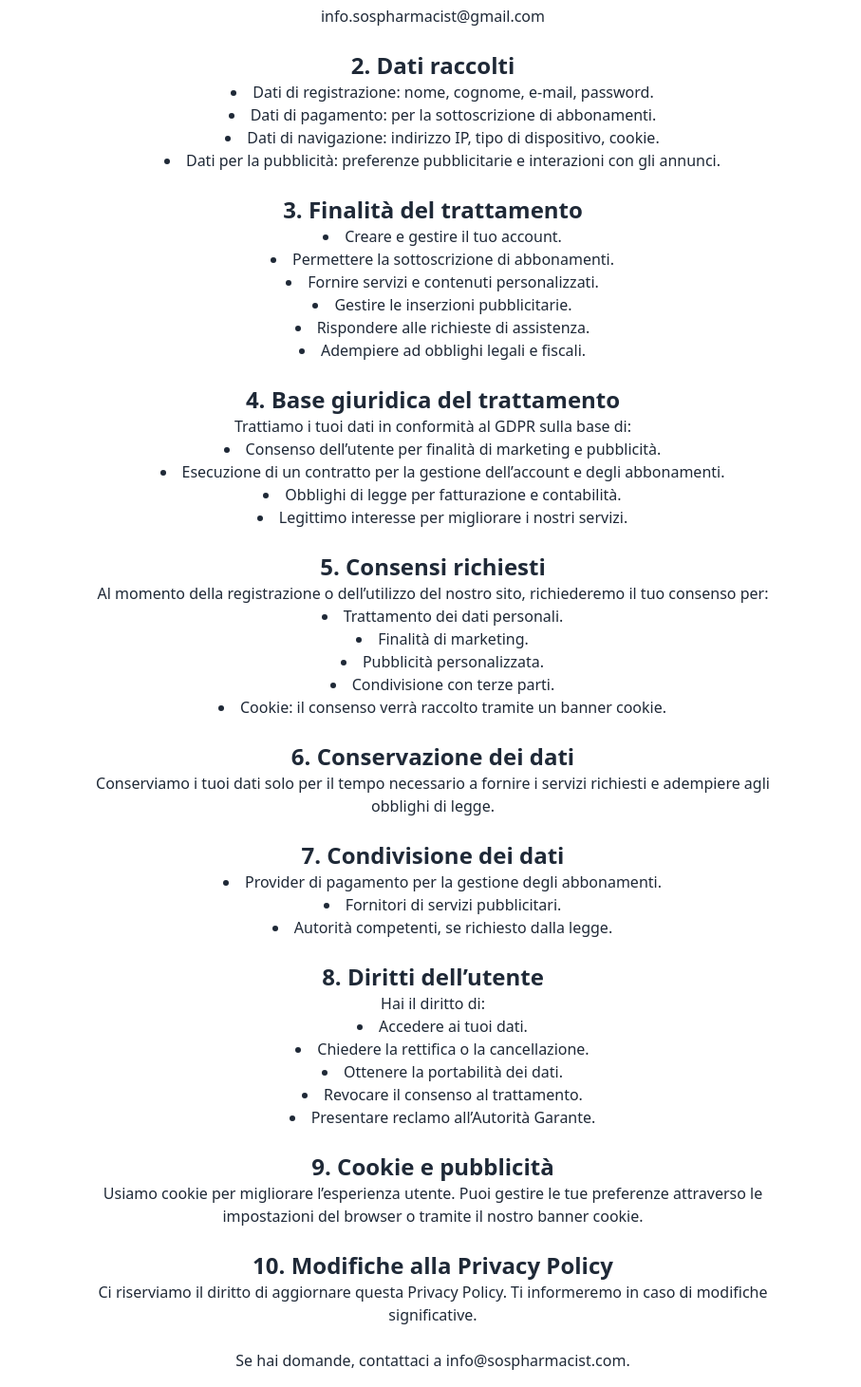
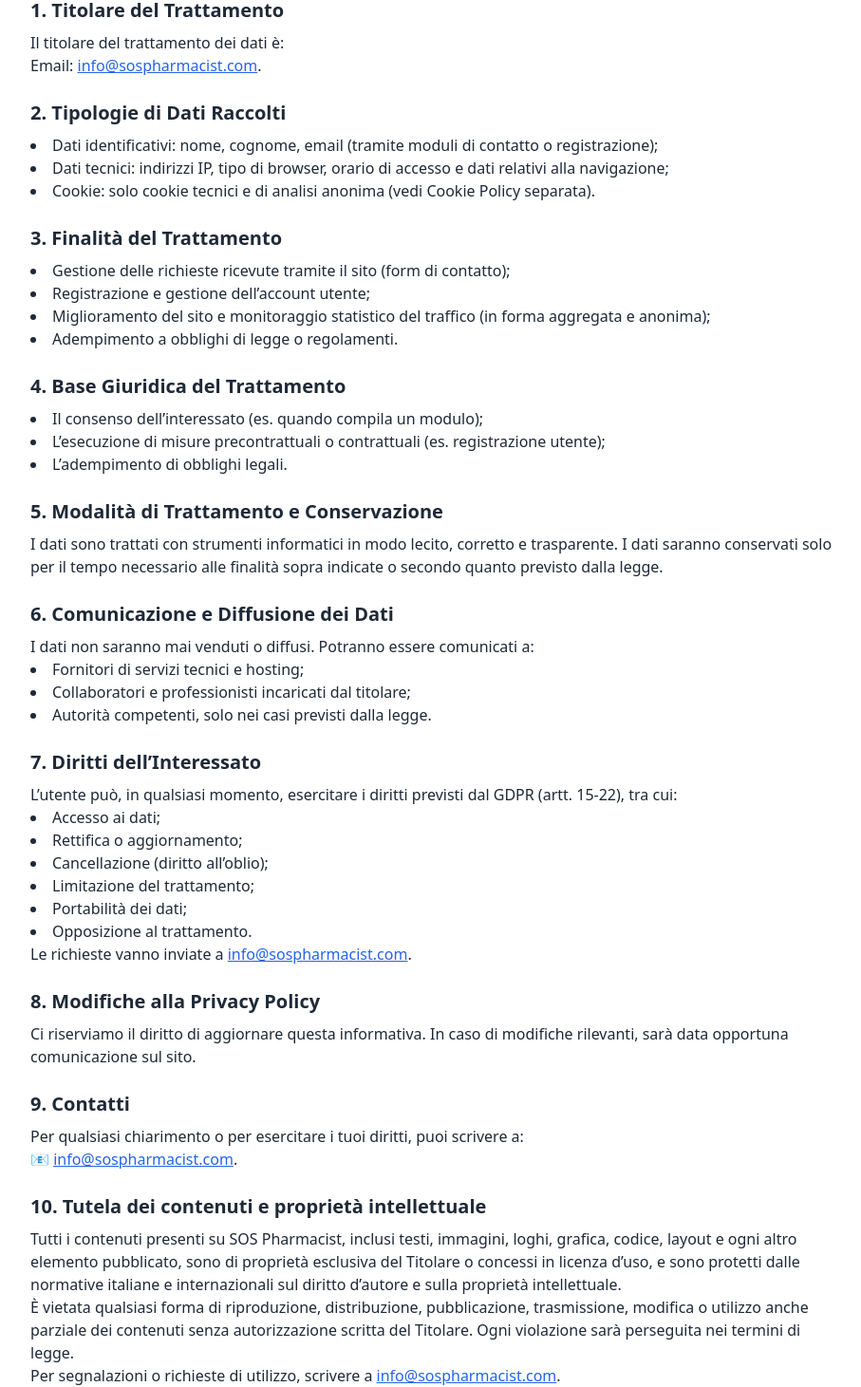
Before and after one commit to arash-96/farmacisti_finder, a React (Vite) app in the folder frontend/: page /privacy in a window 1280 px wide. Shown: the part 215-1676 px from the top of the page at 95% size, without its empty margins (184-1091 px from the left). Built offline with nearby package versions, Linux system fonts and the light colour scheme; no server answers; the HTML template or start-up script is replaced by a standard one.

Commit message:
updating privacy policy

```diff
--- a/frontend/src/pages/Privacy.jsx
+++ b/frontend/src/pages/Privacy.jsx
@@ -1,82 +1,119 @@
 const PrivacyPolicy = () => {
     return (
-        <div className="text-center mx-auto max-w-3xl">
+        <main className="p-6 max-w-4xl mx-auto text-gray-800">
             <h1 className="text-3xl font-bold mb-4">Privacy Policy di SOS Pharmacist</h1>
-            <p className="text-gray-600">Ultimo aggiornamento: 28/03/2025</p>
-            <p className="mt-4">Benvenuto su SOS Pharmacist. La tua privacy è importante per noi e ci impegniamo a proteggerla. Questa Privacy Policy descrive come raccogliamo, utilizziamo e proteggiamo i tuoi dati personali quando utilizzi il nostro sito web.</p>
+            <p className="italic mb-6">Ultimo aggiornamento: 13/05/2025</p>
 
-            <h2 className="text-2xl font-bold mt-6">1. Titolare del trattamento</h2>
-            <p>info.sospharmacist@gmail.com</p>
+            <p className="mb-4">
+                Questa informativa è resa ai sensi dell’art. 13 del Regolamento (UE) 2016/679 (GDPR) e descrive le modalità con cui SOS Pharmacist raccoglie, utilizza e protegge i dati personali degli utenti che accedono al sito{" "}
+                <a href="https://www.sos-pharmacist.com" className="text-blue-600 underline" target="_blank" rel="noopener noreferrer">
+                    www.sos-pharmacist.com
+                </a>.
+            </p>
 
-            <h2 className="text-2xl font-bold mt-6">2. Dati raccolti</h2>
-            <ul className="list-disc list-inside pl-5">
-                <li>Dati di registrazione: nome, cognome, e-mail, password.</li>
-                <li>Dati di pagamento: per la sottoscrizione di abbonamenti.</li>
-                <li>Dati di navigazione: indirizzo IP, tipo di dispositivo, cookie.</li>
-                <li>Dati per la pubblicità: preferenze pubblicitarie e interazioni con gli annunci.</li>
-            </ul>
+            <section className="mb-6">
+                <h2 className="text-xl font-semibold mb-2">1. Titolare del Trattamento</h2>
+                <p>
+                    Il titolare del trattamento dei dati è:<br />
+                    Email: <a href="mailto:info@sospharmacist.com" className="text-blue-600 underline">
+                        info@sospharmacist.com
+                    </a>.<br />
+                </p>
+            </section>
 
-            <h2 className="text-2xl font-bold mt-6">3. Finalità del trattamento</h2>
-            <ul className="list-disc list-inside  pl-5">
-                <li>Creare e gestire il tuo account.</li>
-                <li>Permettere la sottoscrizione di abbonamenti.</li>
-                <li>Fornire servizi e contenuti personalizzati.</li>
-                <li>Gestire le inserzioni pubblicitarie.</li>
-                <li>Rispondere alle richieste di assistenza.</li>
-                <li>Adempiere ad obblighi legali e fiscali.</li>
-            </ul>
+            <section className="mb-6">
+                <h2 className="text-xl font-semibold mb-2">2. Tipologie di Dati Raccolti</h2>
+                <ul className="list-disc list-inside">
+                    <li>Dati identificativi: nome, cognome, email (tramite moduli di contatto o registrazione);</li>
+                    <li>Dati tecnici: indirizzi IP, tipo di browser, orario di accesso e dati relativi alla navigazione;</li>
+                    <li>Cookie: solo cookie tecnici e di analisi anonima (vedi Cookie Policy separata).</li>
+                </ul>
+            </section>
 
-            <h2 className="text-2xl font-bold mt-6">4. Base giuridica del trattamento</h2>
-            <p>Trattiamo i tuoi dati in conformità al GDPR sulla base di:</p>
-            <ul className="list-disc list-inside  pl-5">
-                <li>Consenso dell’utente per finalità di marketing e pubblicità.</li>
-                <li>Esecuzione di un contratto per la gestione dell’account e degli abbonamenti.</li>
-                <li>Obblighi di legge per fatturazione e contabilità.</li>
-                <li>Legittimo interesse per migliorare i nostri servizi.</li>
-            </ul>
+            <section className="mb-6">
+                <h2 className="text-xl font-semibold mb-2">3. Finalità del Trattamento</h2>
+                <ul className="list-disc list-inside">
+                    <li>Gestione delle richieste ricevute tramite il sito (form di contatto);</li>
+                    <li>Registrazione e gestione dell’account utente;</li>
+                    <li>Miglioramento del sito e monitoraggio statistico del traffico (in forma aggregata e anonima);</li>
+                    <li>Adempimento a obblighi di legge o regolamenti.</li>
+                </ul>
+            </section>
 
-            <h2 className="text-2xl font-bold mt-6">5. Consensi richiesti</h2>
-            <p>Al momento della registrazione o dell’utilizzo del nostro sito, richiederemo il tuo consenso per:</p>
-            <ul className="list-disc list-inside  pl-5">
-                <li>Trattamento dei dati personali.</li>
-                <li>Finalità di marketing.</li>
-                <li>Pubblicità personalizzata.</li>
-                <li>Condivisione con terze parti.</li>
-                <li>Cookie: il consenso verrà raccolto tramite un banner cookie.</li>
-            </ul>
+            <section className="mb-6">
+                <h2 className="text-xl font-semibold mb-2">4. Base Giuridica del Trattamento</h2>
+                <ul className="list-disc list-inside">
+                    <li>Il consenso dell’interessato (es. quando compila un modulo);</li>
+                    <li>L’esecuzione di misure precontrattuali o contrattuali (es. registrazione utente);</li>
+                    <li>L’adempimento di obblighi legali.</li>
+                </ul>
+            </section>
 
-            <h2 className="text-2xl font-bold mt-6">6. Conservazione dei dati</h2>
-            <p>Conserviamo i tuoi dati solo per il tempo necessario a fornire i servizi richiesti e adempiere agli obblighi di legge.</p>
+            <section className="mb-6">
+                <h2 className="text-xl font-semibold mb-2">5. Modalità di Trattamento e Conservazione</h2>
+                <p>
+                    I dati sono trattati con strumenti informatici in modo lecito, corretto e trasparente. I dati saranno conservati solo per il tempo necessario alle finalità sopra indicate o secondo quanto previsto dalla legge.
+                </p>
+            </section>
 
-            <h2 className="text-2xl font-bold mt-6">7. Condivisione dei dati</h2>
-            <ul className="list-disc list-inside  pl-5">
-                <li>Provider di pagamento per la gestione degli abbonamenti.</li>
-                <li>Fornitori di servizi pubblicitari.</li>
-                <li>Autorità competenti, se richiesto dalla legge.</li>
-            </ul>
+            <section className="mb-6">
+                <h2 className="text-xl font-semibold mb-2">6. Comunicazione e Diffusione dei Dati</h2>
+                <p>
+                    I dati non saranno mai venduti o diffusi. Potranno essere comunicati a:
+                </p>
+                <ul className="list-disc list-inside">
+                    <li>Fornitori di servizi tecnici e hosting;</li>
+                    <li>Collaboratori e professionisti incaricati dal titolare;</li>
+                    <li>Autorità competenti, solo nei casi previsti dalla legge.</li>
+                </ul>
+            </section>
 
-            <h2 className="text-2xl font-bold mt-6">8. Diritti dell’utente</h2>
-            <p>Hai il diritto di:</p>
-            <ul className="list-disc list-inside  pl-5">
-                <li>Accedere ai tuoi dati.</li>
-                <li>Chiedere la rettifica o la cancellazione.</li>
-                <li>Ottenere la portabilità dei dati.</li>
-                <li>Revocare il consenso al trattamento.</li>
-                <li>Presentare reclamo all’Autorità Garante.</li>
-            </ul>
+            <section className="mb-6">
+                <h2 className="text-xl font-semibold mb-2">7. Diritti dell’Interessato</h2>
+                <p>L’utente può, in qualsiasi momento, esercitare i diritti previsti dal GDPR (artt. 15-22), tra cui:</p>
+                <ul className="list-disc list-inside">
+                    <li>Accesso ai dati;</li>
+                    <li>Rettifica o aggiornamento;</li>
+                    <li>Cancellazione (diritto all’oblio);</li>
+                    <li>Limitazione del trattamento;</li>
+                    <li>Portabilità dei dati;</li>
+                    <li>Opposizione al trattamento.</li>
+                </ul>
+                <p>Le richieste vanno inviate a <a href="mailto:info@sospharmacist.com" className="text-blue-600 underline">
+                    info@sospharmacist.com
+                </a>.</p>
+            </section>
 
-            <h2 className="text-2xl font-bold mt-6">9. Cookie e pubblicità</h2>
-            <p>Usiamo cookie per migliorare l’esperienza utente. Puoi gestire le tue preferenze attraverso le impostazioni del browser o tramite il nostro banner cookie.</p>
+            <section className="mb-6">
+                <h2 className="text-xl font-semibold mb-2">8. Modifiche alla Privacy Policy</h2>
+                <p>
+                    Ci riserviamo il diritto di aggiornare questa informativa. In caso di modifiche rilevanti, sarà data opportuna comunicazione sul sito.
+                </p>
+            </section>
 
-            <h2 className="text-2xl font-bold mt-6">10. Modifiche alla Privacy Policy</h2>
-            <p>Ci riserviamo il diritto di aggiornare questa Privacy Policy. Ti informeremo in caso di modifiche significative.</p>
+            <section className="mb-6">
+                <h2 className="text-xl font-semibold mb-2">9. Contatti</h2>
+                <p>
+                    Per qualsiasi chiarimento o per esercitare i tuoi diritti, puoi scrivere a:<br />
+                    📧 <a href="mailto:info@sospharmacist.com" className="text-blue-600 underline">
+                        info@sospharmacist.com
+                    </a>.
+                </p>
+            </section>
 
-            <p className="mt-6">Se hai domande, contattaci a info@sospharmacist.com.</p>
-            <p className="font-bold mt-4">Grazie per aver scelto SOS Pharmacist!</p>
-            <br />
-            <br />
-            <br />
-        </div>
+            <section className="mb-6">
+                <h2 className="text-xl font-semibold mb-2">10. Tutela dei contenuti e proprietà intellettuale</h2>
+                <p>
+                    Tutti i contenuti presenti su SOS Pharmacist, inclusi testi, immagini, loghi, grafica, codice, layout e ogni altro elemento pubblicato, sono di proprietà esclusiva del Titolare o concessi in licenza d’uso, e sono protetti dalle normative italiane e internazionali sul diritto d’autore e sulla proprietà intellettuale.
+                </p>
+                <p>
+                    È vietata qualsiasi forma di riproduzione, distribuzione, pubblicazione, trasmissione, modifica o utilizzo anche parziale dei contenuti senza autorizzazione scritta del Titolare. Ogni violazione sarà perseguita nei termini di legge.
+                </p>
+                <p>Per segnalazioni o richieste di utilizzo, scrivere a <a href="mailto:info@sospharmacist.com" className="text-blue-600 underline">
+                    info@sospharmacist.com
+                </a>.</p>
+            </section>
+        </main>
     );
 };
 
```
